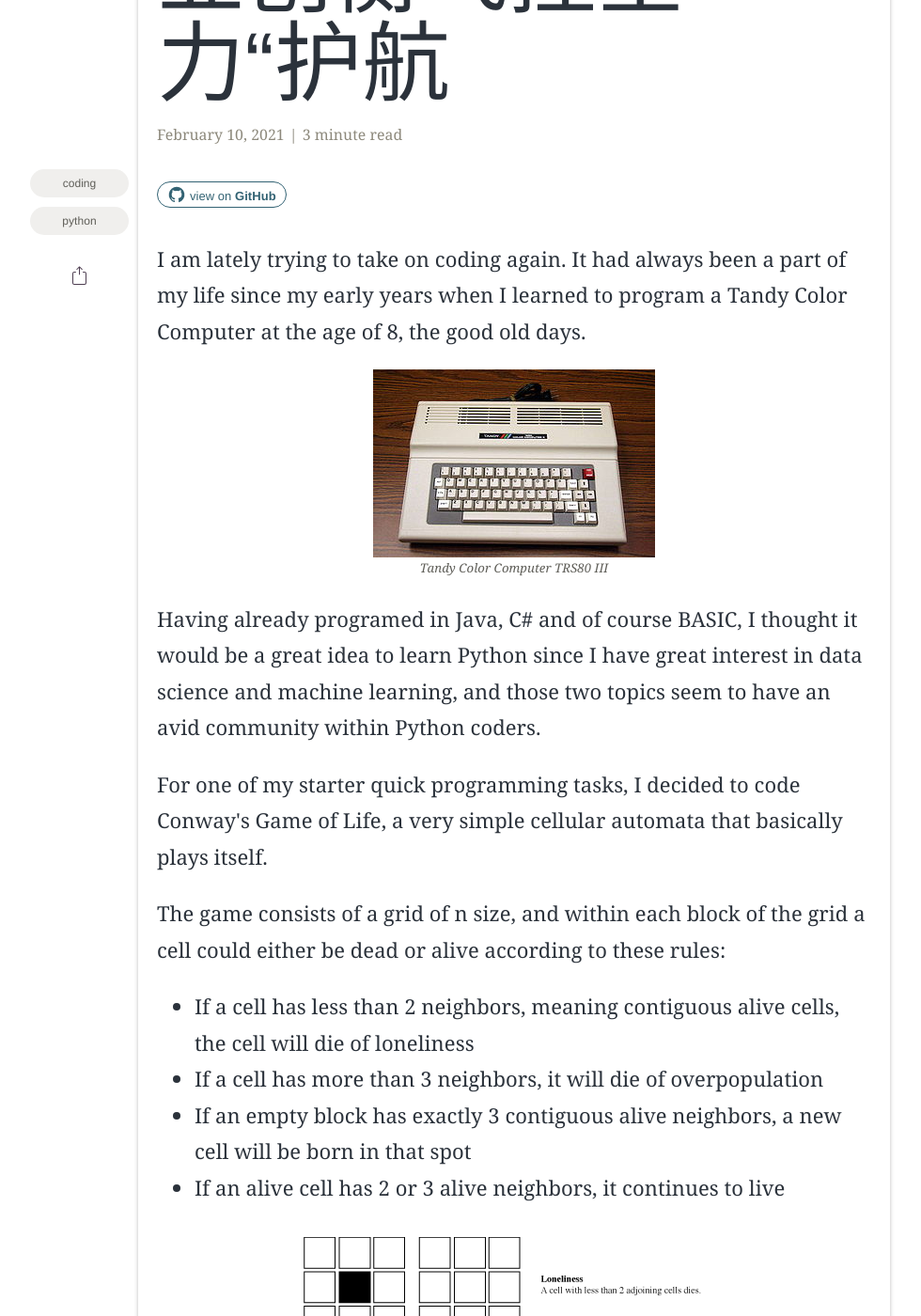
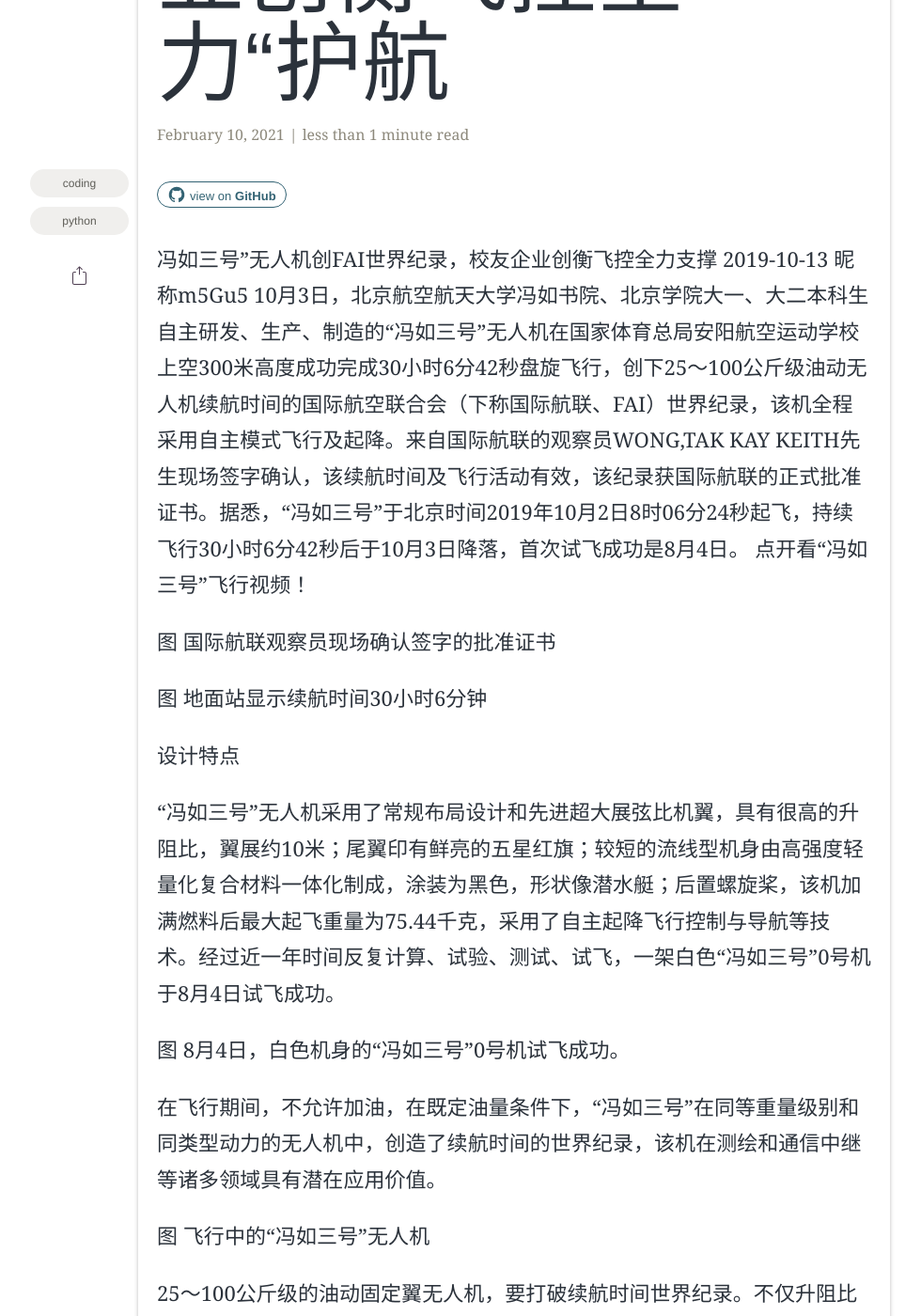
Before and after one commit to musictrl/musictrl.github.io, a Jekyll site: the page built from _posts/2021-02-10-conways-game-of-life.markdown, in a window 1280 px wide and 1400 px high, scrolled down 883 px. Shown: the whole window at 94% size, without its empty margins (93-1073 px from the left). Built offline with Jekyll 4.4.1, drawn with Linux system fonts in a browser that asks for light colours; some web fonts are replaced; comment, search, counter and statistics services are not loaded; some of the changed text lies outside the part shown.

Commit message:
Update 2021-02-10-conways-game-of-life.markdown

````diff
--- a/_posts/2021-02-10-conways-game-of-life.markdown
+++ b/_posts/2021-02-10-conways-game-of-life.markdown
@@ -10,75 +10,53 @@ tags: [coding, python]
 author: Armando Maynez
 github: amaynez/GameOfLife/
 ---
-<p>I&nbsp;am lately trying to take on coding again. It had always been a part of my life since my early years when I&nbsp;learned to program a Tandy Color Computer at the age of 8, the good old days.</p>
-
-<img src="./assets/img/posts/20210210/300px-TRS-80_Color_Computer_3.jpg" alt="Tandy Color Computer TRS80 III"/><small>Tandy Color Computer TRS80 III</small>
-
-<p>Having already programed in Java, C# and of course BASIC, I&nbsp;thought it would be a great idea to learn Python since I&nbsp;have great interest in data science and machine learning, and those two topics seem to have an avid community within Python coders.</p>
-
-<p>For one of my starter quick programming tasks, I&nbsp;decided to code Conway's Game of Life, a very simple cellular automata that basically plays itself.</p>
-
-<p>The game consists of a grid of n size, and within each block of the grid a cell could either be dead or alive according to these rules:</p>
-
-<ul><li>If a cell has less than 2 neighbors, meaning contiguous alive cells, the cell will die of loneliness</li><li>If a cell has more than 3 neighbors, it will die of overpopulation</li><li>If an empty block has exactly 3 contiguous alive neighbors, a new cell will be born in that spot</li><li>If an alive cell has 2 or 3 alive neighbors, it continues to live</li></ul>
-
-<img src="./assets/img/posts/20210210/GameOfLife.gif" alt="Conway's rules for the Game of Life"/><small>Conway's rules for the Game of Life</small>
-
-<p>To make it more of a challenge I&nbsp;also decided to implement an <em>"sparse" </em>method of recording the game board, this means that instead of the typical 2d array representing the whole board, I&nbsp;will only record the cells which are alive. Saving a lot of memory space and processing time, while adding some spice to the challenge.</p>
-
-<p>The trickiest part was figuring out how to calculate which empty blocks had exactly 3 alive neighbors so that a new cell will spring to life there, this is trivial in the case of recording the whole grid, because we just iterate all over the board and find the alive neighbors of ALL&nbsp;the blocks in the grid, but in the case of only keeping the alive cells proved quite a challenge.</p>
-
-<p>In the end the algorithm ended up as follows:</p>
-
-<ol><li>Iterate through all the alive cells and get all of their neighbors</li></ol>
-
-```python
-def get_neighbors(self, cell):
-    neighbors = []
-
-    for x in range(-1, 2, 1):
-        for y in range(-1, 2, 1):
-            if not (x == 0 and y == 0):
-                if (0 &lt;= (cell[0] + x) &lt;= self.size_x) and (0 &lt;= (cell[1] + y) &lt;= self.size_y):
-                    neighbors.append((cell[0] + x, cell[1] + y))
-    return neighbors
-```
-
-<ol start="2"><li>Mark all the neighboring blocks as having +1 neighbor each time a particular cell is encountered. This way, for each neighboring alive cell the counter of the particular block will increase, and in the end it will contain the total number of live cells which are contiguous to it.</li></ol>
-
-```python
-def next_state(self):
-    alive_neighbors = {}
-
-    for cell in self.alive_cells:
-        if cell not in alive_neighbors:
-            alive_neighbors[cell] = 0
-
-        neighbors = self.get_neighbors(cell)
-
-        for neighbor in neighbors:
-            if neighbor not in alive_neighbors:
-                alive_neighbors[neighbor] = 1
-            else:
-                alive_neighbors[neighbor] += 1
-```
-
-<p>The trick was using a dictionary to keep the record of the blocks that have alive neighbors and the cells who are alive in the current state but have zero alive neighbors (thus will die).</p>
-
-<p>With the dictionary it became easy just to add cells and increase their neighbor counter each time it was encountered as a neighbor of an alive cell.</p>
-
-<p>Having the dictionary now filled with all the cells that have alive neighbors and how many they have, it was just a matter of applying the rules of the game:</p>
 
 
-```python
-for cell in alive_neighbors:
-    if alive_neighbors[cell] &lt; 2 or alive_neighbors[cell] > 3:
-        self.alive_cells.discard(cell)
+冯如三号”无人机创FAI世界纪录，校友企业创衡飞控全力支撑
+2019-10-13  昵称m5Gu5
+10月3日，北京航空航天大学冯如书院、北京学院大一、大二本科生自主研发、生产、制造的“冯如三号”无人机在国家体育总局安阳航空运动学校上空300米高度成功完成30小时6分42秒盘旋飞行，创下25～100公斤级油动无人机续航时间的国际航空联合会（下称国际航联、FAI）世界纪录，该机全程采用自主模式飞行及起降。来自国际航联的观察员WONG,TAK KAY KEITH先生现场签字确认，该续航时间及飞行活动有效，该纪录获国际航联的正式批准证书。据悉，“冯如三号”于北京时间2019年10月2日8时06分24秒起飞，持续飞行30小时6分42秒后于10月3日降落，首次试飞成功是8月4日。
+点开看“冯如三号”飞行视频！
 
-    elif alive_neighbors[cell] == 3:
-        self.alive_cells.add(cell)
-```
 
-<p>Notice that since I am keeping an array of the coordinates of only the cells who are alive, I could apply just 3 rules, die of loneliness, die of overpopulation and become alive from reproduction (exactly 3 alive neighbors) because the ones who have 2 or 3 neighbors and are already alive, can remain alive in the next iteration.</p>
 
-<p>I&nbsp;found it very interesting to implement the Game of Life like this, it was quite a refreshing challenge and I am beginning to feel my coding skills ramping up again.</p>
+图   国际航联观察员现场确认签字的批准证书
+
+
+图   地面站显示续航时间30小时6分钟
+
+设计特点
+
+“冯如三号”无人机采用了常规布局设计和先进超大展弦比机翼，具有很高的升阻比，翼展约10米；尾翼印有鲜亮的五星红旗；较短的流线型机身由高强度轻量化复合材料一体化制成，涂装为黑色，形状像潜水艇；后置螺旋桨，该机加满燃料后最大起飞重量为75.44千克，采用了自主起降飞行控制与导航等技术。经过近一年时间反复计算、试验、测试、试飞，一架白色“冯如三号”0号机于8月4日试飞成功。
+
+
+
+图   8月4日，白色机身的“冯如三号”0号机试飞成功。
+
+在飞行期间，不允许加油，在既定油量条件下，“冯如三号”在同等重量级别和同类型动力的无人机中，创造了续航时间的世界纪录，该机在测绘和通信中继等诸多领域具有潜在应用价值。
+
+
+
+图   飞行中的“冯如三号”无人机
+
+25～100公斤级的油动固定翼无人机，要打破续航时间世界纪录。不仅升阻比要足够高，也需要大幅减轻结构重量，增加燃油比重，从而保证长时间飞行的可靠性。在同等重量等级和动力类型的无人机中，要创造航时世界纪录，离不开具有高可靠性和稳定性的创衡控制S4系列飞控的技术支撑。
+
+飞控系统
+图  创衡S系列飞控系统。
+
+飞控是无人机的“大脑”，其重要性不言而喻。S4系列飞控由北京航空航天大学校友创办的企业北京创衡控制技术有限公司研制开发，支持一键全自动滑跑起飞、降落，按预设航线自主巡航等功能，累计安全可靠飞行时间已达30万小时以上, 具有系统稳定、可靠性高等特点。
+S4 系列飞控系统适用于常规油动固定翼、复合翼（垂直起降固定翼布局）、倾转旋翼和多旋翼4 种布局的无人机（包括常规尾翼、V 尾、飞翼），具有以下特点：
+1、支持一键全自动起降，空中盘旋、返航、定高、开伞以及多种形式的按预设航线自主巡航功能；
+2、支持外置差分 GPS（RTK/PPK/双天线定向），与内部单点定位 GPS 模块互为冗余，系统自动选择使用定位状态较好的 GPS 数据；
+3、完善的应急保护机制，可对电压低、油量低、转速低、姿态异常、高度异常、GPS定位精度低、导航
+系统故障、超出安全围栏、超出控制半径、遥控失效等进行保护，可预置100 个迫降点，紧急保护情况下，自动就近降落；
+
+4、地面测控软件支持在线地图和非规则多测区自动测绘航线规划，支持石油、电力等巡线类航线自动规划，可警示用户进行完整的飞行前检查。
+一载砥砺，厚积薄发
+
+2018年10月，冯如书院第一期科创营成立并开始“冯如三号”的设计制作，队员来自冯如书院、北京学院的33位本科一、二年级的学生，平均年龄不到20岁。在指导教师的组织与精心指导下，经过近一年时间反复计算、试验、测试、试飞，“冯如三号”无人机于8月4日试飞成功。
+
+
+
+图   夜间在电脑前观测飞行数据
+
+“冯如三号”无人机的续航时间创下国际航联世界纪录，为庆祝中华人民共和国成立70周年献礼，致敬中国航空暨冯如首飞110周年。
````
